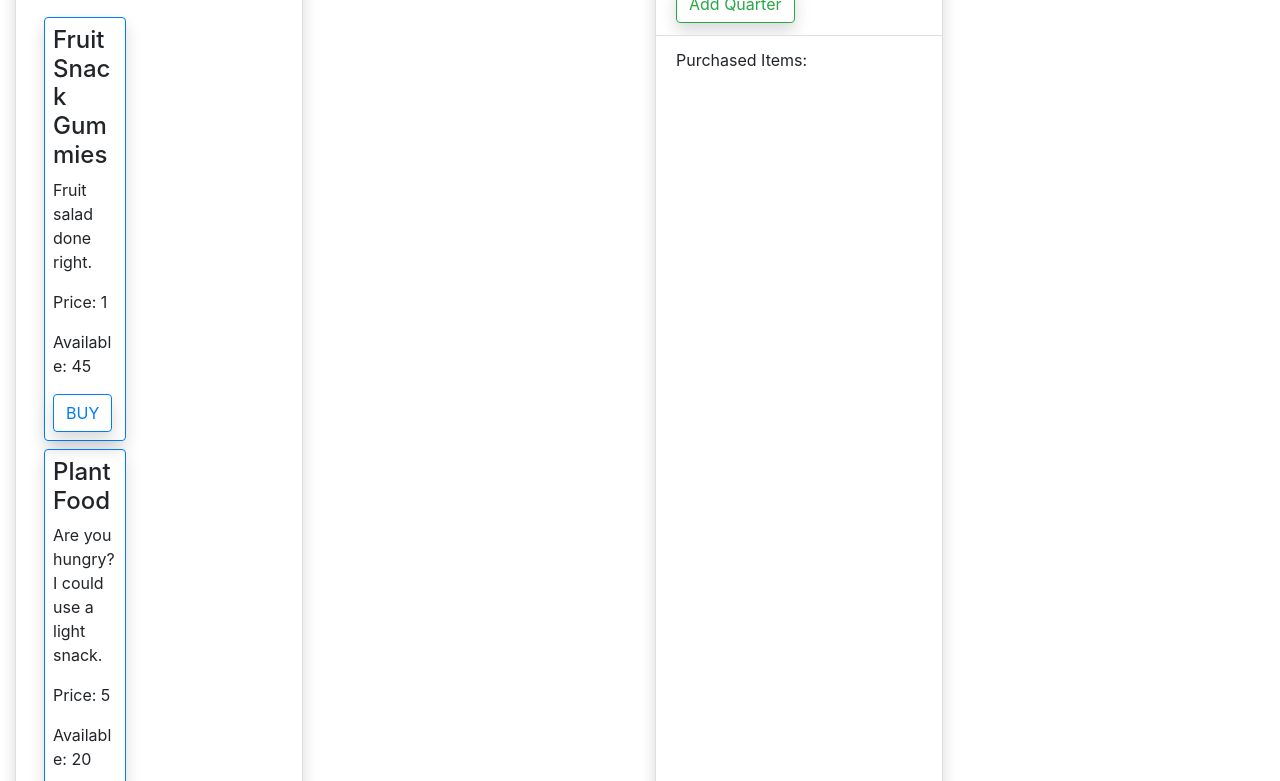
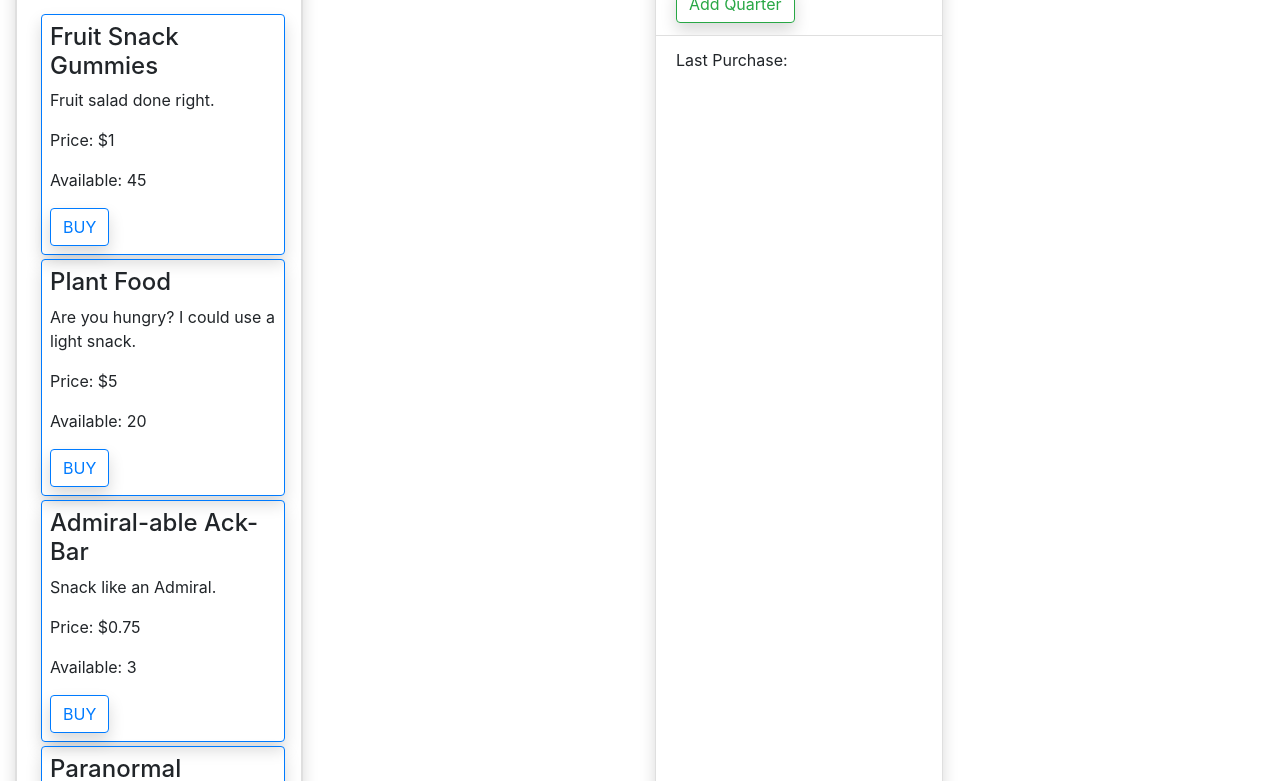
Before and after one commit to MatthewJOwens/VendingMachine, a plain HTML site: page index.html in a window 1280 px wide. Shown: the part 218-999 px from the top of the page. Drawn offline with nearby package versions, Linux system fonts and the light colour scheme.

Commit message:
Vending Machine is functional

```diff
--- a/app/Controllers/CashController.js
+++ b/app/Controllers/CashController.js
@@ -3,6 +3,7 @@ import _store from '../store.js'
 
 
 function _drawCash() {
+  document.getElementById("money").innerText = '$' + _store.State.cash.toFixed(2)
 
 }
 
@@ -16,5 +17,6 @@ export default class CashController {
 
   addCash() {
     _cashService.addCash()
+    _drawCash()
   }
 }
--- a/app/Controllers/VendingController.js
+++ b/app/Controllers/VendingController.js
@@ -1,4 +1,5 @@
 import VendingService from "../services/VendingService.js";
+import _store from "../store.js"
 
 // PRIVATE
 let _vendingService = new VendingService();
@@ -9,6 +10,12 @@ function _draw() {
 
   vendItem.forEach((item) => template += item.getTemplate())
   document.querySelector("#vend-item").innerHTML = template
+
+  let cart = ''
+  let cartItem = _vendingService.Cart
+
+  cart += _vendingService.Cart
+  document.querySelector("#cart-item").innerHTML = cart
 }
 
 // PUBLIC
@@ -23,5 +30,7 @@ export default class VendingController {
     _vendingService.buyItem(id)
     console.log("buying from Controller");
     _draw()
+    document.getElementById("money").innerText = '$' + _store.State.cash.toFixed(2)
+
   }
 }
--- a/app/Models/VendItem.js
+++ b/app/Models/VendItem.js
@@ -1,6 +1,6 @@
 export default class VendItem {
   constructor(data) {
-    this.id = data._id || Math.floor(Math.random() * 4000)
+    this.id = data.id || Math.floor(Math.random() * 4000)
     this.name = data.name
     this.description = data.description
     this.price = data.price
@@ -8,13 +8,13 @@ export default class VendItem {
   }
   getTemplate() {
     return /*html*/`
-    <div class="col-4 border border-primary rounded shadow my-2 py-2 mx-2 px-2">
+    <div class="col-12 border border-primary rounded shadow m-1 p-2">
       <h4>${this.name}</h4>
       <dl>
         ${this.description}
       </dl>
       <dl>
-        Price: ${this.price}
+        Price: $${this.price}
       </dl>
       <dl>
         Available: ${this.amount}
--- a/app/Services/CashService.js
+++ b/app/Services/CashService.js
@@ -3,7 +3,6 @@ import _store from '../store.js'
 class CashService {
   addCash() {
     _store.State.cash += 0.25
-    document.getElementById("money").innerText = '$' + _store.State.cash.toFixed(2)
   }
 
   constructor() {
--- a/app/Services/VendingService.js
+++ b/app/Services/VendingService.js
@@ -13,6 +13,10 @@ export default class VendingService {
   get Items() {
     return _store.State.items.map(item => new VendItem(item))
   }
+
+  get Cart() {
+    return _store.State.cart
+  }
   buyItem(newItem) {
     console.log("buying from Service");
 
@@ -20,7 +24,7 @@ export default class VendingService {
     if (_store.State.cash > item.price) {
       _store.State.cash -= item.price
       item.amount--
-      _store.State.cart.push(item)
+      _store.State.cart = item.name
     }
   }
 
--- a/app/store.js
+++ b/app/store.js
@@ -6,6 +6,7 @@ let _state = {
   /** @type {Value[]} */
   values: [],
   cash: 100.00,
+  /**@type {VendItem[]} */
   cart: [],
   /**@type {VendItem[]} */
   items: [
--- a/index.html
+++ b/index.html
@@ -26,12 +26,8 @@
                     <div class="card-header bg-primary text-light">
                         <h2>Vendrrr Machine</h2>
                     </div>
-                    <ul class="list-group list-group-flush">
-                        <li class="list-group-item" id="vend-item"> *insert code to pull avilable items template. probs
-                            need to give
-                            this line an ID or specific name
-                        </li>
-                    </ul>
+                    <div class="list-group-item" id="vend-item">
+                    </div>
                 </div>
             </div>
             <!-- list of items we can buy, each is a small col-12 clickable, inside will have name of item, description, price & quanity -->
@@ -46,7 +42,8 @@
                         <li class="list-group-item">Total Money: <span id="money">$0.00</span> <button
                                 class="btn btn-outline-success shadow" onclick="app.cashController.addCash()">Add
                                 Quarter</button></li>
-                        <li class="list-group-item">Purchased Items:
+                        <li class="list-group-item">Last Purchase:
+                            <div id="cart-item"></div>
                             <!-- insert list of items purchased here -->
                         </li>
                     </ul>
```
